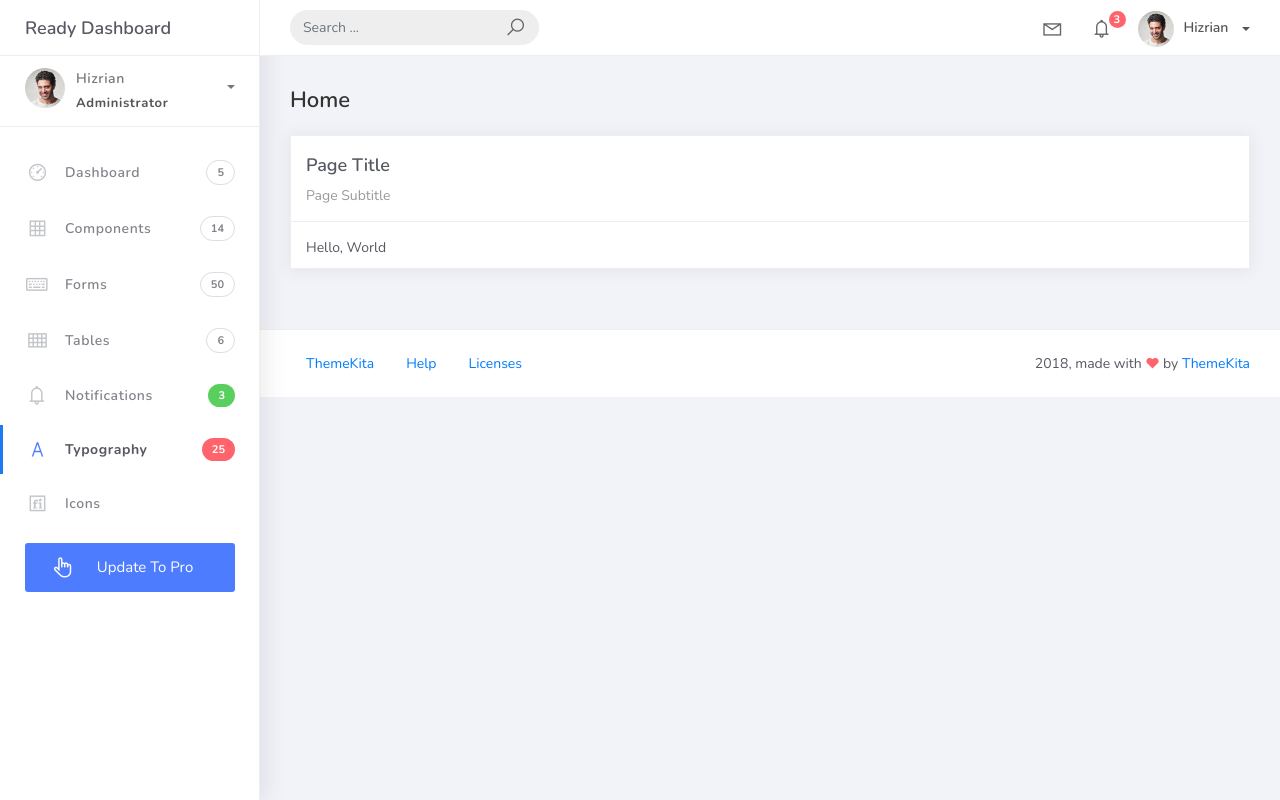
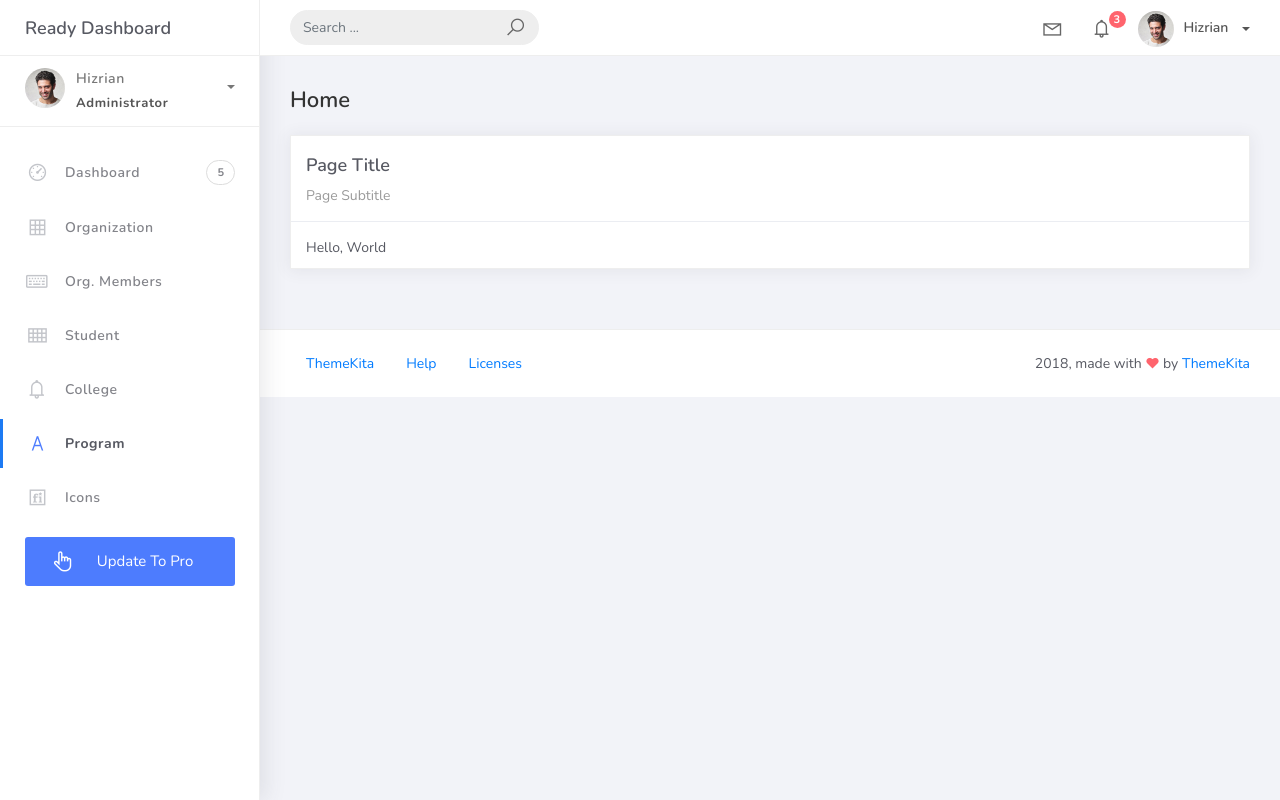
Before and after one commit to Agonnie2326uwu/PSUSphere, a Django app: page / in a window 1280 px wide. Run offline with Django 5.2, Linux system fonts and the light colour scheme; some libraries are stand-ins or nearby versions.

Commit message:
'organizationdone'

```diff
--- a/projectsite/projectsite/urls.py
+++ b/projectsite/projectsite/urls.py
@@ -16,10 +16,15 @@ Including another URLconf
 """
 from django.contrib import admin
 from django.urls import path
-from studentorg.views import HomePageView
+from studentorg.views import HomePageView, OrganizationList, OrganizationCreateView, OrganizationUpdateView, OrganizationDeleteView
 from studentorg import views
 
 urlpatterns = [
 path("admin/", admin.site.urls),
 path('', views.HomePageView.as_view(), name='home'),
+path('organization_list', OrganizationList.as_view(), name='organization-list'),
+path('organization_list/add', OrganizationCreateView.as_view(), name='organization-add'),
+path('organization_list/<pk>', OrganizationUpdateView.as_view(), name='organization-update'),
+path('organization_list/<pk>/delete', OrganizationDeleteView.as_view(), name='organization-delete'),
+
  ]
--- a/projectsite/studentorg/views.py
+++ b/projectsite/studentorg/views.py
@@ -2,9 +2,35 @@ from django.shortcuts import render
 
 # Create your views here.
 from django.views.generic.list import ListView
+from django.views.generic.edit import CreateView, UpdateView, DeleteView
 from studentorg.models import Organization
+from studentorg.forms import OrganizationForm
+from django.urls import reverse_lazy
 
 class HomePageView(ListView):
     model = Organization
     context_object_name = 'home'
     template_name = "home.html"
+
+class OrganizationList(ListView):
+    model = Organization
+    context_object_name = 'organization'
+    template_name = 'org_list.html'
+    paginate_by = 5
+
+class OrganizationCreateView(CreateView):
+    model = Organization
+    form_class = OrganizationForm
+    template_name = 'org_form.html'
+    success_url = reverse_lazy('organization-list')
+
+class OrganizationUpdateView(UpdateView):
+    model = Organization
+    form_class = OrganizationForm
+    template_name = 'org_form.html'
+    success_url = reverse_lazy('organization-list')
+
+class OrganizationDeleteView(DeleteView):
+    model = Organization
+    template_name = 'org_del.html'
+    success_url = reverse_lazy('organization-list')
--- a/projectsite/templates/base.html
+++ b/projectsite/templates/base.html
@@ -104,11 +104,11 @@
 							</ul>
 						</li>
 						<li class="nav-item dropdown">
-							<a class="dropdown-toggle profile-pic" data-toggle="dropdown" href="#" aria-expanded="false"> <img src="../assets/img/profile.jpg" alt="user-img" width="36" class="img-circle"><span >Hizrian</span></span> </a>
+							<a class="dropdown-toggle profile-pic" data-toggle="dropdown" href="#" aria-expanded="false"> <img src="{% static 'img/profile.jpg' %}" alt="user-img" width="36" class="img-circle"><span >Hizrian</span></span> </a>
 							<ul class="dropdown-menu dropdown-user">
 								<li>
 									<div class="user-box">
-										<div class="u-img"><img src="../assets/img/profile.jpg" alt="user"></div>
+										<div class="u-img"><img src="{% static 'img/profile.jpg' %}" alt="user"></div>
 										<div class="u-text">
 											<h4>Hizrian</h4>
 											<p class="text-muted">hello@themekita.com</p><a href="profile.html" class="btn btn-rounded btn-danger btn-sm">View Profile</a></div>
@@ -133,7 +133,7 @@
 				<div class="scrollbar-inner sidebar-wrapper">
 					<div class="user">
 						<div class="photo">
-							<img src="../assets/img/profile.jpg">
+							<img src="{% static 'img/profile.jpg' %}">
 						</div>
 						<div class="info">
 							<a class="" data-toggle="collapse" href="#collapseExample" aria-expanded="true">
@@ -175,38 +175,33 @@
 							</a>
 						</li>
 						<li class="nav-item">
-							<a href="components.html">
+							<a href="{% url 'organization-list' %}">
 								<i class="la la-table"></i>
-								<p>Components</p>
-								<span class="badge badge-count">14</span>
+								<p>Organization</p>
 							</a>
 						</li>
 						<li class="nav-item">
 							<a href="forms.html">
 								<i class="la la-keyboard-o"></i>
-								<p>Forms</p>
-								<span class="badge badge-count">50</span>
+								<p>Org. Members</p>
 							</a>
 						</li>
 						<li class="nav-item">
 							<a href="tables.html">
 								<i class="la la-th"></i>
-								<p>Tables</p>
-								<span class="badge badge-count">6</span>
+								<p>Student</p>
 							</a>
 						</li>
 						<li class="nav-item">
 							<a href="notifications.html">
 								<i class="la la-bell"></i>
-								<p>Notifications</p>
-								<span class="badge badge-success">3</span>
+								<p>College</p>
 							</a>
 						</li>
 						<li class="nav-item active">
 							<a href="typography.html">
 								<i class="la la-font"></i>
-								<p>Typography</p>
-								<span class="badge badge-danger">25</span>
+								<p>Program</p>
 							</a>
 						</li>
 						<li class="nav-item">
```
Also changed, not shown: projectsite/studentorg/forms.py (added, +9 -0 lines), projectsite/templates/org_del.html (added, +35 -0 lines), projectsite/templates/org_form.html (added, +60 -0 lines), projectsite/templates/org_list.html (added, +75 -0 lines), projectsite/db.sqlite3.
